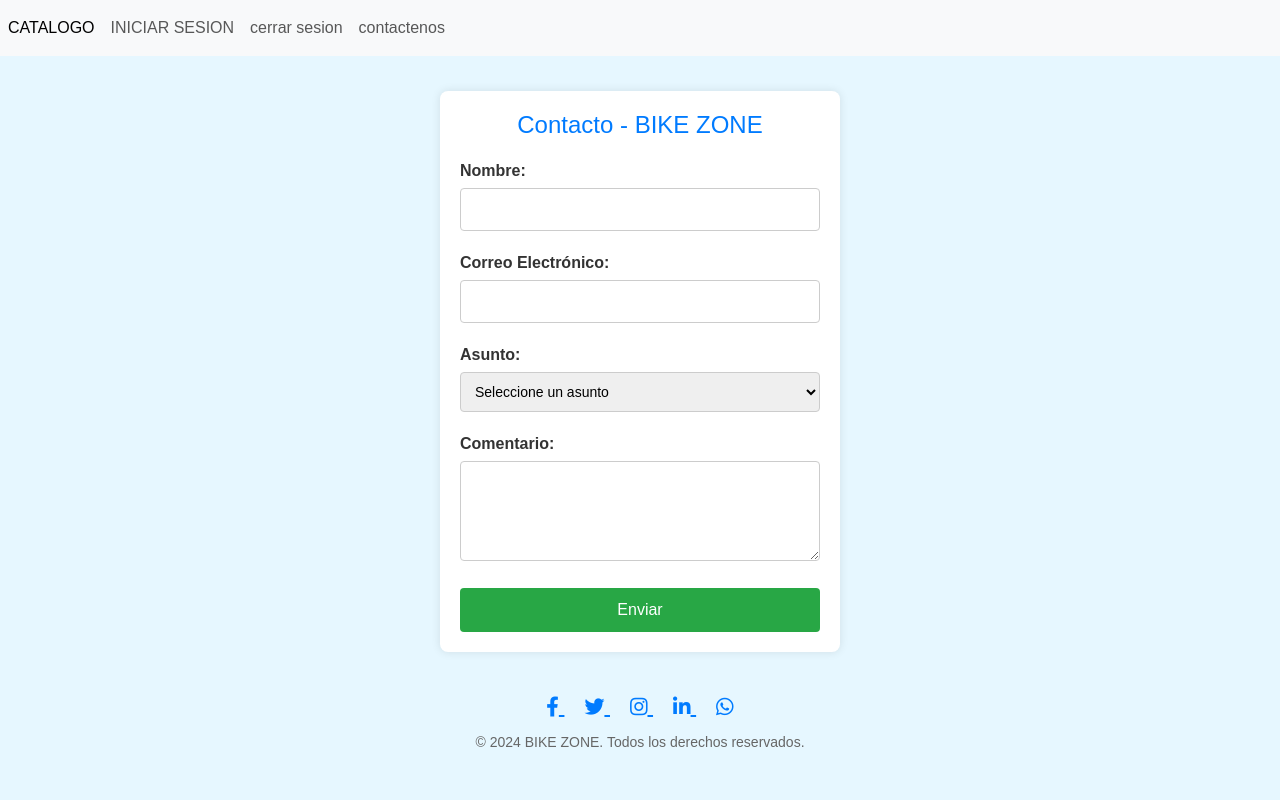
After one commit to williRR/pagina-CRUD, a Flask app: page /contactenos in a window 1280 px wide. The commit adds this page. Run offline with Flask 3, Linux system fonts and the light colour scheme; some libraries are stand-ins or nearby versions.

Commit message:
subiendo cambios para formulario contactenos

```diff
--- a/app/app.py
+++ b/app/app.py
@@ -205,6 +205,15 @@ def login():
         # Si la solicitud no es un POST o los campos necesarios no están en el formulario, redirige a la página de inicio de sesión
         return render_template('admin/login.html')
 
+
+@app.route('/contactenos')
+def contactenos():
+
+    return render_template('admin/contactenos.html')
+
+
+
+
 if __name__ == '__main__':
 
     app.config.from_object(config['development'])
--- /dev/null
+++ b/app/static/css/contactenos.css
@@ -0,0 +1,103 @@
+body {
+    font-family: Arial, sans-serif;
+    background-color: #e6f7ff; /* Fondo azul claro */
+    display: flex;
+    flex-direction: column;
+    justify-content: center;
+    align-items: center;
+    height: 100vh;
+    margin: 0;
+}
+
+.container {
+    background-color: white;
+    padding: 20px;
+    border-radius: 8px;
+    box-shadow: 0 0 10px rgba(0, 0, 0, 0.1);
+    width: 100%;
+    max-width: 400px;
+    box-sizing: border-box;
+    margin-bottom: 20px; /* Espacio para el pie de página */
+}
+
+h1 {
+    margin-bottom: 20px;
+    font-size: 24px;
+    text-align: center;
+    color: #007BFF; /* Azul */
+}
+
+.form-group {
+    margin-bottom: 15px;
+}
+
+label {
+    display: block;
+    margin-bottom: 5px;
+    font-weight: bold;
+    color: #333;
+}
+
+input, select, textarea {
+    width: 100%;
+    padding: 10px;
+    margin-bottom: 5px;
+    border: 1px solid #ccc;
+    border-radius: 4px;
+    box-sizing: border-box;
+    font-size: 14px;
+}
+
+textarea {
+    resize: vertical;
+    height: 100px;
+}
+
+button {
+    width: 100%;
+    padding: 10px;
+    background-color: #28a745; /* Verde */
+    border: none;
+    border-radius: 4px;
+    color: white;
+    font-size: 16px;
+    cursor: pointer;
+    transition: background-color 0.3s;
+}
+
+button:hover {
+    background-color: #218838; /* Verde oscuro */
+}
+
+footer {
+    text-align: center;
+    margin-top: 20px;
+    font-size: 14px;
+    color: #666;
+}
+
+.footer-company {
+    font-weight: bold;
+    margin-bottom: 10px;
+}
+
+.company-logo {
+    width: 100px; /* Tamaño deseado */
+    height: auto;
+    margin-bottom: 10px; /* Espaciado opcional */
+}
+
+.social-media {
+    margin-bottom: 10px;
+}
+
+.social-media a {
+    color: #007BFF; /* Azul */
+    margin: 0 10px;
+    font-size: 20px;
+    transition: color 0.3s;
+}
+
+.social-media a:hover {
+    color: #0056b3; /* Azul oscuro */
+}
--- /dev/null
+++ b/app/static/js/script.js
@@ -0,0 +1,17 @@
+document.getElementById('contactForm').addEventListener('submit', function(event) {
+    event.preventDefault();
+
+    const name = document.getElementById('name').value;
+    const email = document.getElementById('email').value;
+    const subject = document.getElementById('subject').value;
+    const message = document.getElementById('message').value;
+
+    if (name && email && subject && message) {
+        if (subject !== "") {
+            alert('El formulario ha sido enviado con éxito.');
+            // Aquí podrías agregar la lógica para enviar los datos a un servidor.
+        } else {
+            alert('Por favor, seleccione un asunto.');
+        }
+    }
+});
--- a/app/templates/admin/cabecera.html
+++ b/app/templates/admin/cabecera.html
@@ -1,7 +1,7 @@
 <!doctype html>
 <html lang="en">
     <head>
-        <title>Tienda de Bicicletas</title>
+        <title>Tienda de Bicicletas bike zone</title>
         <!-- Required meta tags -->
         <meta charset="utf-8" />
         <meta
@@ -37,6 +37,7 @@
         <!-- <a class="nav-item nav-link" href="/administrar_productos">ADMIN PRODUCTOS</a> -->
         <a class="nav-item nav-link" href="/login">INICIAR SESION</a>
         <a class="nav-item nav-link" href="/login">cerrar sesion</a>
+        <a class="nav-item nav-link" href="/contactenos">contactenos</a>
 
 
     </div>
--- /dev/null
+++ b/app/templates/admin/contactenos.html
@@ -0,0 +1,61 @@
+{%include 'admin/cabecera.html'%}
+
+    <link rel="stylesheet" href="{{ url_for('static', filename='css/contactenos.css') }}">
+    <link rel="stylesheet" href="https://cdnjs.cloudflare.com/ajax/libs/font-awesome/5.15.4/css/all.min.css">
+
+
+
+    <div class="container">
+        <h1>Contacto - BIKE ZONE</h1>
+        <form  action="https://formsubmit.co/canasluis18@gmail.com" method="POST" aria-label="Formulario de contacto">
+            <input type="hidden" name="_captcha" value="false">
+            <input type="hidden" name="_autoresponse" value="Gracias por contactarnos. Hemos recibido tu mensaje y te responderemos pronto.">
+            <div class="form-group">
+                <label for="name">Nombre:</label>
+                <input type="text" id="name" name="name" required aria-required="true" aria-label="Nombre">
+            </div>
+            <div class="form-group">
+                <label for="email">Correo Electrónico:</label>
+                <input type="email" id="email" name="email" required aria-required="true" aria-label="Correo Electrónico">
+            </div>
+            <div class="form-group">
+                <label for="subject">Asunto:</label>
+                <select id="subject" name="subject" required aria-required="true" aria-label="Asunto">
+                    <option value="" disabled selected>Seleccione un asunto</option>
+                    <option value="informacion">Información</option>
+                    <option value="cotizaciones">Cotizaciones</option>
+                    <option value="asesoramiento">Asesoramiento</option>
+                    <option value="otros">Otros</option>
+                </select>
+            </div>
+            <div class="form-group">
+                <label for="message">Comentario:</label>
+                <textarea id="message" name="message" required aria-required="true" aria-label="Comentario"></textarea>
+            </div>
+            <button type="submit">Enviar</button>
+        </form>
+    </div>
+    <footer>
+
+        <div class="social-media">
+            <a href="https://www.facebook.com" target="_blank" aria-label="Facebook">
+                <i class="fab fa-facebook-f"></i>
+            </a>
+            <a href="https://www.twitter.com" target="_blank" aria-label="Twitter">
+                <i class="fab fa-twitter"></i>
+            </a>
+            <a href="https://www.instagram.com" target="_blank" aria-label="Instagram">
+                <i class="fab fa-instagram"></i>
+            </a>
+            <a href="https://www.linkedin.com" target="_blank" aria-label="LinkedIn">
+                <i class="fab fa-linkedin-in"></i>
+            </a>
+            <a href="https://wa.me/1234567890" target="_blank" aria-label="WhatsApp">
+                <i class="fab fa-whatsapp"></i>
+            </a>
+        </div>
+        <p>© 2024 BIKE ZONE. Todos los derechos reservados.</p>
+    </footer>
+    <script src="script.js"></script>
+</body>
+</html>
```
Also changed, not shown: app/templates/admin/pie.html (+22 -4 lines).
